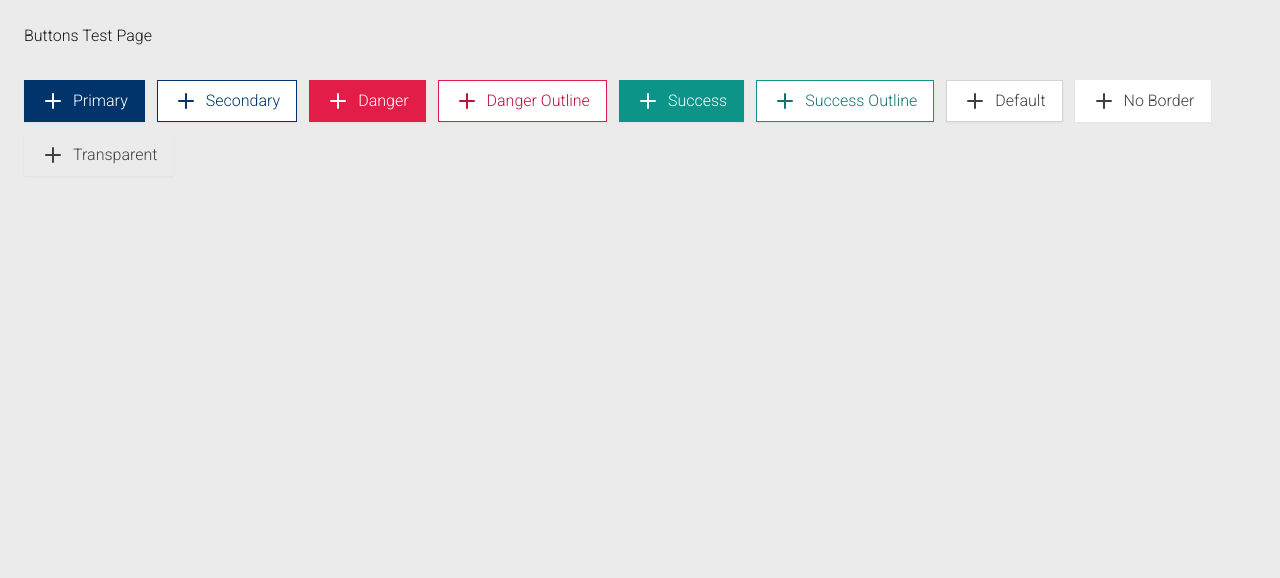
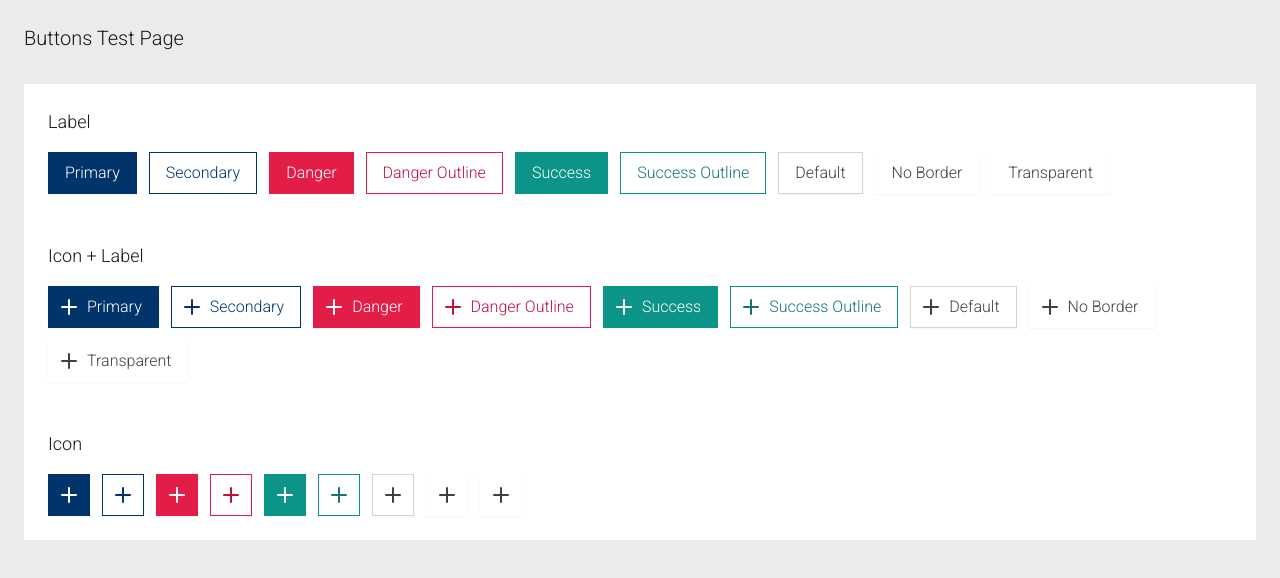
Before and after one commit to Lenniott/codespaces-react, a React (Create React App) app: page /Playground/Buttons in a window 1280 px wide. Shown: the top 578 px of the page. Built offline with nearby package versions, Linux system fonts and the light colour scheme.

Commit message:
Fix buttons

```diff
--- a/src/components/button.js
+++ b/src/components/button.js
@@ -16,6 +16,7 @@ const Button = forwardRef((props, ref) => {
     preset,
     type,
     label,
+    mobileLabelHidden,
     title,
     onClick,
     iconOnly,
@@ -23,10 +24,8 @@ const Button = forwardRef((props, ref) => {
     className,
     ariaExpanded,
     ariaControls,
-    popover,
     popoverContent,
     popoverPlacement,
-    popoverToggle,
     popoverWidth,
     popoverHideOnClick,
   } = props;
@@ -100,21 +99,21 @@ const Button = forwardRef((props, ref) => {
     base: "transition-all duration-75 shrink-0 group/button inline-flex items-center justify-center whitespace-nowrap shadow-sm border outline-none",
     size: {
       small:
-        "h-[calc(2rem+2px)] min-w-[calc(2rem+2px)] py-1 px-2.5 gap-1.5 text-sm",
+        "h-[calc(2rem+2px)] min-w-[calc(2rem+2px)] py-1 px-2.5 gap-1.5 text-sm [&>i]:-mx-1 [&>i+span]:ml-0.5",
       medium:
-        "h-[calc(2.5rem+2px)] min-w-[calc(2.5rem+2px)] py-2 px-4 gap-2 text-base",
+        "h-[calc(2.5rem+2px)] min-w-[calc(2.5rem+2px)] py-2 px-4 gap-2 text-base [&>i]:-mx-2 [&>i+span]:ml-1.5",
     },
     preset: {
       primary:
-        "bg-primary text-white border-primary hover:bg-primary-dark focus-visible:bg-primary-dark focus-visible:border-primary-darkest",
+        "bg-primary text-white border-primary hover:bg-primary-dark hover:border-primary-dark focus-visible:bg-primary-dark focus-visible:border-primary-darkest",
       secondary:
         "bg-white text-primary border-primary hover:bg-primary-lightest focus-visible:bg-primary-lightest focus-visible:border-primary-darkest",
       danger:
-        "bg-rose-600 text-white border-rose-600 hover:bg-rose-700 focus-visible:bg-rose-700 focus-visible:border-rose-900",
+        "bg-rose-600 text-white border-rose-600 hover:bg-rose-700 hover:border-rose-700 focus-visible:bg-rose-700 focus-visible:border-rose-900",
       "danger-outline":
         "bg-white text-rose-700 border-rose-600 hover:bg-rose-50 focus-visible:bg-rose-50 focus-visible:border-rose-800",
       success:
-        "bg-teal-600 text-white border-teal-600 hover:bg-teal-700 focus-visible:bg-teal-700 focus-visible:border-teal-900",
+        "bg-teal-600 text-white border-teal-600 hover:bg-teal-700 hover:border-teal-700 focus-visible:bg-teal-700 focus-visible:border-teal-900",
       "success-outline":
         "bg-white text-teal-700 border-teal-600 hover:bg-teal-50 focus-visible:bg-teal-50 focus-visible:border-teal-800",
       default:
@@ -125,12 +124,17 @@ const Button = forwardRef((props, ref) => {
         "shadow-none text-neutral-700 border-transparent hover:bg-neutral-100 focus-visible:bg-neutral-100 focus-visible:border-neutral-500",
     },
     iconOnly: {
-      small: "w-[calc(2rem+2px)]",
-      medium: "w-[calc(2.5rem+2px)]",
+      small:
+        "w-[calc(2rem+2px)] [&>i]:transition-transform [&>i]:duration-75 [&:hover>i]:scale-90 [&:focus-visible>i]:button:scale-90",
+      medium:
+        "w-[calc(2.5rem+2px)] [&>i]:transition-transform [&>i]:duration-75 [&:hover>i]:scale-90 [&:focus-visible>i]:button:scale-90",
     },
     fluid: {
       true: "w-full",
       false: "",
+    },
+    mobileLabelHidden: {
+      true: "[&>span]:hidden [&>span]:sm:!inline",
     },
   };
 
@@ -139,33 +143,24 @@ const Button = forwardRef((props, ref) => {
     buttonClasses.size[size],
     buttonClasses.preset[preset],
     buttonClasses.fluid[fluid],
+    buttonClasses.mobileLabelHidden[mobileLabelHidden],
     {
       [buttonClasses.iconOnly[size]]: iconOnly,
     }
   );
 
-  return popover ? (
+  return popoverContent ? (
     <OutsideClick hidePopover={hidePopover}>
       <button
         ref={buttonRef}
         type={type}
         className={className ? className : buttonClassName}
-        onClick={popoverToggle ? togglePopover : showPopover}
+        onClick={togglePopover}
         title={title}
         aria-expanded={ariaExpanded}
         aria-controls={ariaControls}
       >
-        {children && (
-          <span
-            className={
-              iconOnly
-                ? "transition-transform duration-75 group-hover/button:scale-90 group-focus-visible/button:scale-90"
-                : " "
-            }
-          >
-            {children}
-          </span>
-        )}
+        {children && <i>{children}</i>}
         {label && (
           <span className="relative truncate after:transition-all after:opacity-0 after:absolute after:left-0 after:right-0 after:bottom-px after:h-px after:bg-current after:w-0 group-hover/button:after:w-full group-focus-visible/button:after:w-full group-hover/button:after:opacity-100 group-focus-visible/button:after:opacity-100">
             {label}
@@ -211,7 +206,7 @@ const Button = forwardRef((props, ref) => {
             onClick={(e) => e.stopPropagation()}
           >
             <div
-              onClick={popoverHideOnClick && hidePopover}
+              onClick={popoverHideOnClick ? hidePopover : null}
               className="block px-4 py-2 text-sm"
             >
               {popoverContent}
@@ -230,17 +225,7 @@ const Button = forwardRef((props, ref) => {
       aria-expanded={ariaExpanded}
       aria-controls={ariaControls}
     >
-      {children && (
-        <span
-          className={
-            iconOnly
-              ? "transition-transform duration-75 group-hover/button:scale-90 group-focus-visible/button:scale-90"
-              : " "
-          }
-        >
-          {children}
-        </span>
-      )}
+      {children && <i>{children}</i>}
       {label && (
         <span className="relative truncate after:transition-all after:opacity-0 after:absolute after:left-0 after:right-0 after:bottom-px after:h-px after:bg-current after:w-0 group-hover/button:after:w-full group-focus-visible/button:after:w-full group-hover/button:after:opacity-100 group-focus-visible/button:after:opacity-100">
           {label}
@@ -273,7 +258,6 @@ Button.propTypes = {
   ariaExpanded: PropTypes.bool,
   ariaControls: PropTypes.string,
   className: PropTypes.string,
-  popover: PropTypes.bool,
   popoverContent: PropTypes.node,
   popoverPlacement: PropTypes.oneOf([
     "top-left",
@@ -281,7 +265,6 @@ Button.propTypes = {
     "bottom-right",
     "bottom-left",
   ]),
-  popoverToggle: PropTypes.bool,
   popoverWidth: PropTypes.string,
   popoverHideOnClick: PropTypes.bool,
 };
@@ -291,7 +274,6 @@ Button.defaultProps = {
   preset: "default",
   type: "button",
   fluid: "false",
-  popoverToggle: true,
   popoverPlacement: "bottom-left",
   popoverHideOnClick: true,
 };
--- a/src/components/course-card.js
+++ b/src/components/course-card.js
@@ -61,7 +61,6 @@ const CourseCard = ({
           preset="transparent"
           size="small"
           iconOnly={true}
-          popover={true}
           popoverWidth="w-40"
           popoverContent={
             <PopoverMenu>
--- a/src/components/courses-card.js
+++ b/src/components/courses-card.js
@@ -42,7 +42,6 @@ const CoursesCard = ({ link, title, image }) => {
           preset="no-border"
           size="small"
           iconOnly={true}
-          popover={true}
           popoverWidth="w-40"
           popoverContent={
             <PopoverMenu>
--- a/src/components/header.js
+++ b/src/components/header.js
@@ -20,7 +20,6 @@ export default function Header(props) {
           <div className="ml-auto">
             <Button
               label="JT"
-              popover={true}
               popoverContent={
                 <PopoverMenu>
                   <PopoverMenuItem
--- a/src/components/programme-card.js
+++ b/src/components/programme-card.js
@@ -68,7 +68,6 @@ const Programme = ({
             preset="transparent"
             size="small"
             iconOnly={true}
-            popover={true}
             popoverWidth="w-40"
             popoverContent={
               <PopoverMenu>
--- a/src/home/home.js
+++ b/src/home/home.js
@@ -60,8 +60,8 @@ export default function Home() {
             </div>
             <Button
               preset="primary"
-              title="Add Programme"
-              iconOnly={true}
+              label="Add Programme"
+              mobileLabelHidden={true}
               onClick={showModal}
             >
               <Plus />
--- a/src/playground/buttons.js
+++ b/src/playground/buttons.js
@@ -6,7 +6,23 @@ export default function Buttons() {
     <>
       <main className="p-6">
         <div className="max-w-7xl mx-auto">
-          <div className="mb-8">Buttons Test Page</div>
+          <div className="mb-8 text-xl">Buttons Test Page</div>
+          <section className="bg-white p-6">
+            <div className="mb-4 text-lg">Label</div>
+            <div className="flex flex-wrap gap-3">
+              <Button preset="primary" label="Primary"></Button>
+              <Button preset="secondary" label="Secondary"></Button>
+              <Button preset="danger" label="Danger"></Button>
+              <Button preset="danger-outline" label="Danger Outline"></Button>
+              <Button preset="success" label="Success"></Button>
+              <Button preset="success-outline" label="Success Outline"></Button>
+              <Button preset="default" label="Default"></Button>
+              <Button preset="no-border" label="No Border"></Button>
+              <Button preset="transparent" label="Transparent"></Button>
+            </div>
+          </section>
+          <section className="bg-white p-6">
+            <div className="mb-4 text-lg">Icon + Label</div>
             <div className="flex flex-wrap gap-3">
               <Button preset="primary" label="Primary">
                 <Plus />
@@ -36,6 +52,47 @@ export default function Buttons() {
                 <Plus />
               </Button>
             </div>
+          </section>
+          <section className="bg-white p-6">
+            <div className="mb-4 text-lg">Icon</div>
+            <div className="flex flex-wrap gap-3">
+              <Button preset="primary" title="Primary" iconOnly={true}>
+                <Plus />
+              </Button>
+              <Button preset="secondary" title="Secondary" iconOnly={true}>
+                <Plus />
+              </Button>
+              <Button preset="danger" title="Danger" iconOnly={true}>
+                <Plus />
+              </Button>
+              <Button
+                preset="danger-outline"
+                title="Danger Outline"
+                iconOnly={true}
+              >
+                <Plus />
+              </Button>
+              <Button preset="success" title="Success" iconOnly={true}>
+                <Plus />
+              </Button>
+              <Button
+                preset="success-outline"
+                title="Success Outline"
+                iconOnly={true}
+              >
+                <Plus />
+              </Button>
+              <Button preset="default" title="Default" iconOnly={true}>
+                <Plus />
+              </Button>
+              <Button preset="no-border" title="No Border" iconOnly={true}>
+                <Plus />
+              </Button>
+              <Button preset="transparent" title="Transparent" iconOnly={true}>
+                <Plus />
+              </Button>
+            </div>
+          </section>
         </div>
       </main>
     </>
```
Also changed, not shown: src/course/materials-session.js (+20 -4 lines), src/course/materials.js (+15 -3 lines), src/course/newsfeed.js (+21 -5 lines). Lines whose indentation alone changed are shown as unchanged.
